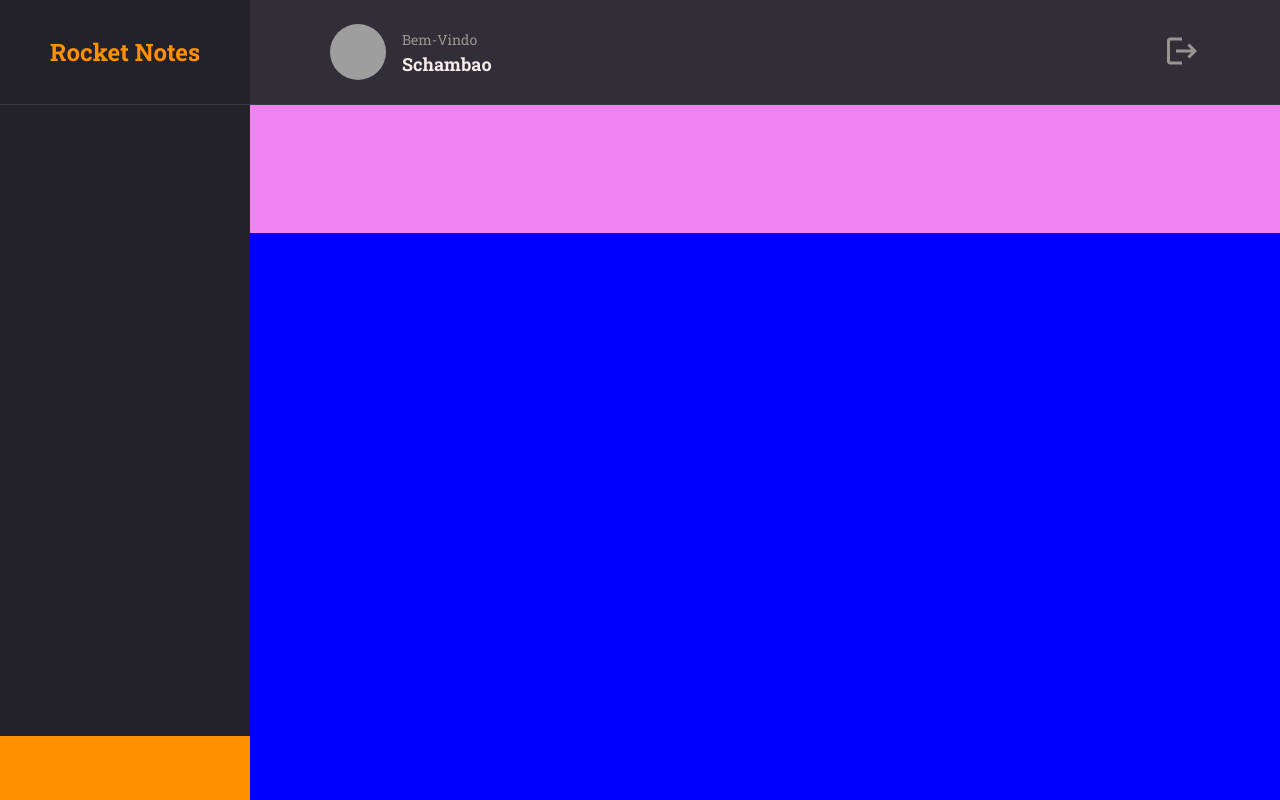
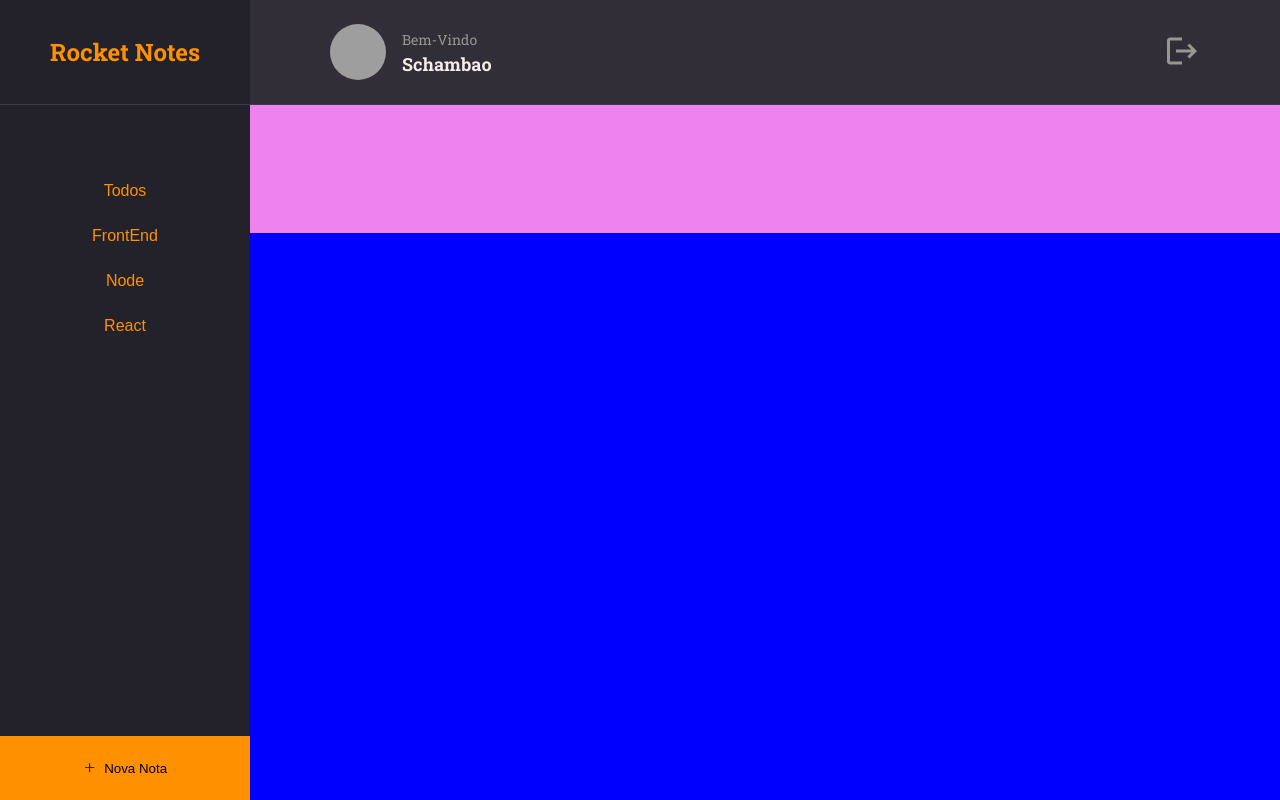
Before and after one commit to Schambin/rocket-notes-front, a React (Vite) app: page / in a window 1280 px wide. Built offline with nearby package versions, Linux system fonts and the light colour scheme; grey boxes are pictures that could not be loaded.

Commit message:
NewNote Button, header and sidebar

```diff
--- a/src/pages/Home/index.tsx
+++ b/src/pages/Home/index.tsx
@@ -1,6 +1,8 @@
+import { RxPlus } from "react-icons/rx";
 import { Container, Brand, Menu, Search, Content, NewNote } from './styles.js'
 
 import { Header } from '../../components/header'
+import { ButtonText } from '../../components/buttonText'
 
 export function Home() {
     return (
@@ -13,7 +15,18 @@ export function Home() {
             <Header />
 
             <Menu>
-
+                <li>
+                    <ButtonText title="Todos" isActive={true}/>
+                </li>
+                <li>
+                    <ButtonText title="FrontEnd" />
+                </li>
+                <li>
+                    <ButtonText title="Node" />
+                </li>
+                <li>
+                    <ButtonText title="React" />
+                </li>
             </Menu>
 
             <Search>
@@ -25,7 +38,8 @@ export function Home() {
             </Content>
 
             <NewNote>
-
+                <RxPlus />
+                Nova Nota
             </NewNote>
 
         </Container>
```
